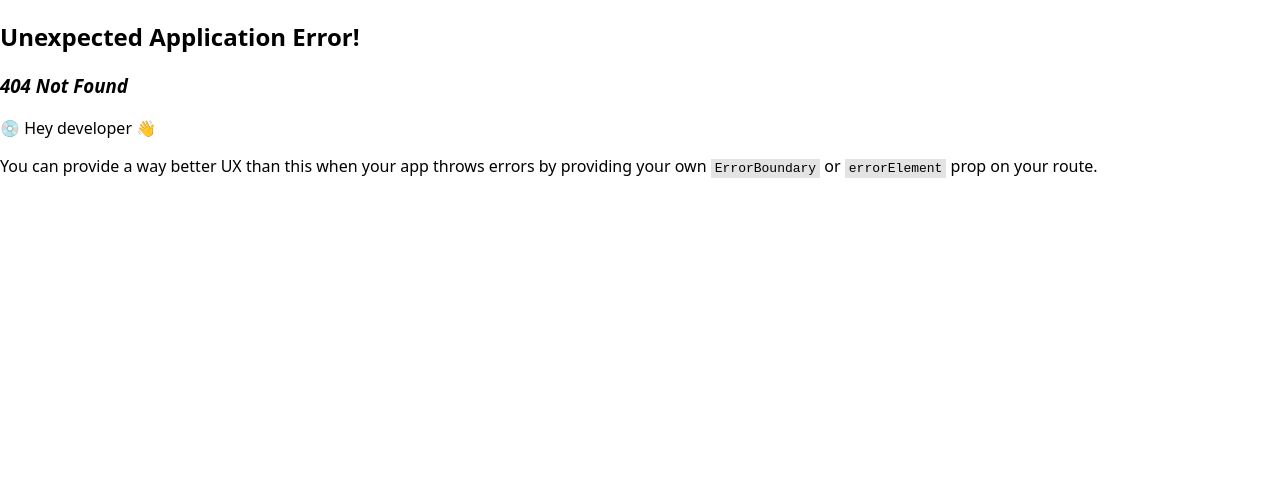
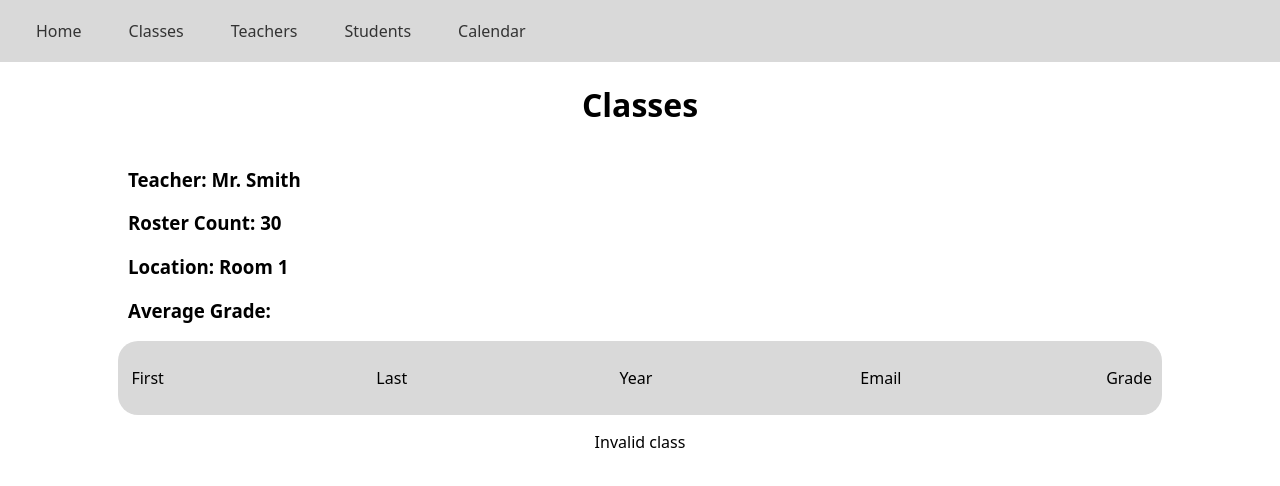
Before and after one commit to Henok-foslyk/Thomas-Jefferson-Elementary-School-Dashboard, a React (Vite) app: page /class/1 in a window 1280 px wide. Before the commit this address had no page. Shown: the top 486 px of the page. Built offline with nearby package versions, Linux system fonts and the light colour scheme.

Commit message:
classes dashboard and most of class cards

```diff
--- a/package.json
+++ b/package.json
@@ -14,6 +14,7 @@
     "@emotion/styled": "^11.14.0",
     "@fontsource/roboto": "^5.2.5",
     "@mui/material": "^7.1.0",
+    "firebase": "^11.8.0",
     "react": "^19.1.0",
     "react-dom": "^19.1.0",
     "react-router-dom": "^7.6.0"
--- a/src/main.jsx
+++ b/src/main.jsx
@@ -4,10 +4,12 @@ import { createBrowserRouter, RouterProvider } from "react-router-dom";
 
 import App from './App'
 import ClassesDashboard from './routes/ClassesDashboard'
+import Class from './routes/Class'
 
 const router = createBrowserRouter([
   {path: "/", element: <App />},
   {path: "/classes", element: <ClassesDashboard />},
+  {path: "/class/:id", element: <Class id='id'/>}
 ]);
 
 createRoot(document.getElementById("root")).render(
--- /dev/null
+++ b/src/routes/Class.css
@@ -0,0 +1,13 @@
+.center {
+    display: flex;
+    align-items: center;
+    justify-content: center;
+}
+
+.classInfo {
+    width: 80%;
+}
+
+.classInfoText {
+
+}
--- /dev/null
+++ b/src/routes/Class.jsx
@@ -0,0 +1,136 @@
+import React from 'react';
+import { useState, useEffect } from 'react';
+import { Link, useParams } from "react-router-dom";
+
+import Navbar from '../components/Navbar'
+import './Class.css'
+
+function Class() {
+    const { id } = useParams();
+    const [classInfo, setClassInfo] = useState(null);
+    const [students, setStudents] = useState(null);
+    const [averageGrade, setAverageGrade] = useState(null);
+    const [loading, setLoading] = useState(true);
+    const [error, setError] = useState(null);
+
+    useEffect(() => {
+    const fetchClasses = async () => {
+        try {
+            // const response = await fetch("link here later");
+            // setClass(response.data);
+            // setLoading(false);
+
+            // mock data
+            setClassInfo(
+                { "id": 0, "class": "Math 101", "teacher": "Mr. Smith", "rosterCount": 30, "location": "Room 1" },
+            )
+            setLoading(false);
+
+        } catch (err) {
+            setError("Failed to fetch classes: " + err);
+            setLoading(false);
+        }
+    };
+    fetchClasses();
+    }, [id]);
+
+    useEffect(() => {
+    const fetchStudents = async () => {
+        try {
+            // const response = await fetch("link here later");
+            // setClass(response.data);
+            // setLoading(false);
+
+            // mock data
+            setClassInfo(
+                { "id": 0, "class": "Math 101", "teacher": "Mr. Smith", "rosterCount": 30, "location": "Room 1" },
+            )
+            setLoading(false);
+
+        } catch (err) {
+            setError("Failed to fetch students: " + err);
+            setLoading(false);
+        }
+    };
+    fetchStudents();
+    }, [id]);
+
+    useEffect(() => {
+    const fetchAverageGrade = async () => {
+        try {
+            // const response = await fetch("link here later");
+            // setClass(response.data);
+            // setLoading(false);
+
+            // mock data
+            setClassInfo(
+                { "id": 0, "class": "Math 101", "teacher": "Mr. Smith", "rosterCount": 30, "location": "Room 1" },
+            )
+            setLoading(false);
+
+        } catch (err) {
+            setError("Failed to fetch students: " + err);
+            setLoading(false);
+        }
+    };
+    fetchAverageGrade();
+    }, [students]);
+
+    return (
+        <div>
+            <Navbar/>
+            <h1 className="center">Classes</h1>
+            {loading ? (
+                <p className="center">Loading classes...</p>
+            ) : error ? (
+                <p className="center">{error}</p>
+            ) : (
+                classInfo ? (
+                    <div className="center">
+                        <div className="classInfo">
+                            <div>
+                                <h3>Teacher: {classInfo.teacher}</h3>
+                                <h3>Roster Count: {classInfo.rosterCount}</h3>
+                                <h3>Location: {classInfo.location}</h3>
+                                <h3>Average Grade: {averageGrade}</h3>
+                            </div>
+                        </div>
+                    </div>
+                ) : (
+                <p className="center">Invalid class</p>
+                )
+            )}
+
+            <div className="header">
+                <p className="center">First</p>
+                <p className="center">Last</p>
+                <p className="center">Year</p>
+                <p className="center">Email</p>
+                <p className="center">Grade</p>
+            </div>
+
+            {loading ? (
+                <p className="center">Loading classes...</p>
+            ) : error ? (
+                <p className="center">{error}</p>
+            ) : (
+                students ? (
+                    <div className="center">
+                        <div className="">
+                            <div>
+                                <h3>Teacher: {classInfo.teacher}</h3>
+                                <h3>Roster Count: {classInfo.rosterCount}</h3>
+                                <h3>Location: {classInfo.location}</h3>
+                                <h3>Average Grade: {averageGrade}</h3>
+                            </div>
+                        </div>
+                    </div>
+                ) : (
+                <p className="center">Invalid class</p>
+                )
+            )}
+        </div>
+    );
+}
+
+export default Class;
--- /dev/null
+++ b/src/routes/ClassesDashboard.css
@@ -0,0 +1,30 @@
+.center {
+    display:flex;
+    align-items: center;
+    justify-content: center;
+}
+
+.header {
+    display: grid;
+    grid-template-columns: 1fr 1fr 1fr 1fr 1fr;
+    align-items: center;
+    padding: 10px;
+    max-width: 80%;
+    background-color: #D9D9D9;
+    margin: 0 auto;
+    gap: 20%;
+    border-radius: 20px;
+}
+
+.row {
+    display: grid;
+    grid-template-columns: 1fr 1fr 1fr 1fr 1fr;
+    align-items: center;
+    padding: 10px;
+    max-width: 80%;
+    background-color: #F5F5F5;
+    margin: 0 auto;
+    gap: 20%;
+    margin-top: 10px;
+    border-radius: 20px;
+}
--- a/src/routes/ClassesDashboard.jsx
+++ b/src/routes/ClassesDashboard.jsx
@@ -1,11 +1,62 @@
 import React from 'react'
+import { useState, useEffect } from 'react'
+import { Link } from "react-router-dom";
+
 import Navbar from '../components/Navbar'
+import './ClassesDashboard.css'
 
 function ClassesDashboard() {
+    const [classes, setClasses] = useState([]);
+    const [loading, setLoading] = useState(true);
+    const [error, setError] = useState(null);
+
+    useEffect(() => {
+        const fetchClasses = async () => {
+            try {
+                // const response = await fetch("link here later");
+                // setClasses(response.data);
+                // setLoading(false);
+            } catch (err) {
+                setError("Failed to fetch classes: " + err);
+                setLoading(false);
+            }
+        };
+        fetchClasses();
+    }, []);
+
     return (
         <div>
             <Navbar/>
-            classes dashboard
+            <h1 className="center">Classes</h1>
+            <div className="header">
+                <p className="center">Class</p>
+                <p className="center">Teacher</p>
+                <p className="center">Roster Count</p>
+                <p className="center">Location</p>
+            </div>
+
+            {loading ? (
+                <p className="center">Loading classes...</p>
+            ) : error ? (
+                <p className="center">{error}</p>
+            ) : (
+                classes.length > 0 ? (
+                classes.map((item, index) => (
+                    <div key={item.id} className="row">
+                        <p className="center">
+                            <Link to={`/class/${item.id}`}>
+                                {item.class}
+                            </Link>
+                        </p>
+                        <p className="center">{item.teacher}</p>
+                        <p className="center">{item.rosterCount}</p>
+                        <p className="center">{item.location}</p>
+                    </div>
+                ))
+                ) : (
+                <p className="center">No classes available</p>
+                )
+            )}
         </div>
     )
 }
```
Also changed, not shown: 2 other files (tests, documents, lock files or other folders).
